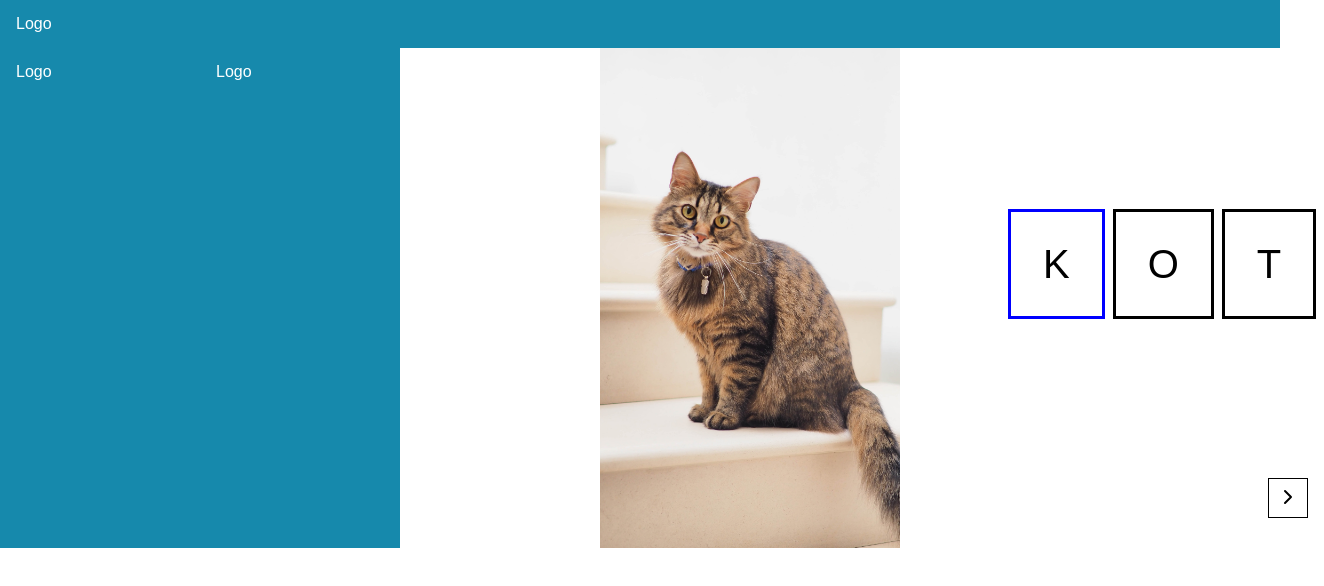
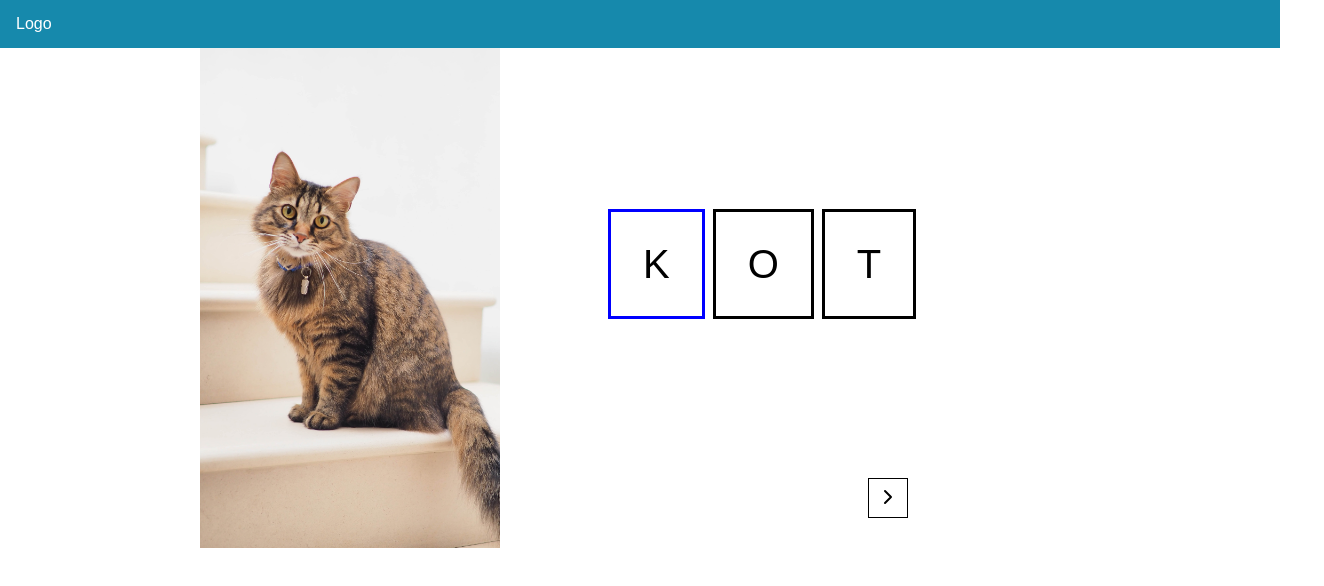
Before and after one commit to jzarzeczny/kid-learning, a Next.js app: page /learntyping/1 in a window 1280 px wide. Shown: the top 586 px of the page, 1324 px wide, since content can reach past the window. Built offline with nearby package versions, Linux system fonts and the light colour scheme.

Commit message:
[01] Fix the layout errors

```diff
--- a/app/learntyping/[question]/layout.tsx
+++ b/app/learntyping/[question]/layout.tsx
@@ -5,12 +5,5 @@ export default function LayoutTyping({
 }: {
   children: React.ReactNode;
 }) {
-  return (
-    <html>
-      <body>
-        <Header />
-        <main className={styles.main}>{children}</main>
-      </body>
-    </html>
-  );
+  return <section className={styles.main}>{children}</section>;
 }
--- a/app/learntyping/page.tsx
+++ b/app/learntyping/page.tsx
@@ -2,9 +2,5 @@ import Link from "next/link";
 import RootLayout from "../layout";
 
 export default function Page() {
-  return (
-    <RootLayout>
-      <Link href="/learntyping/1">First photo</Link>
-    </RootLayout>
-  );
+  return <Link href="/learntyping/1">First photo</Link>;
 }
```
Also changed, not shown: app/page.tsx (+5 -7 lines).
